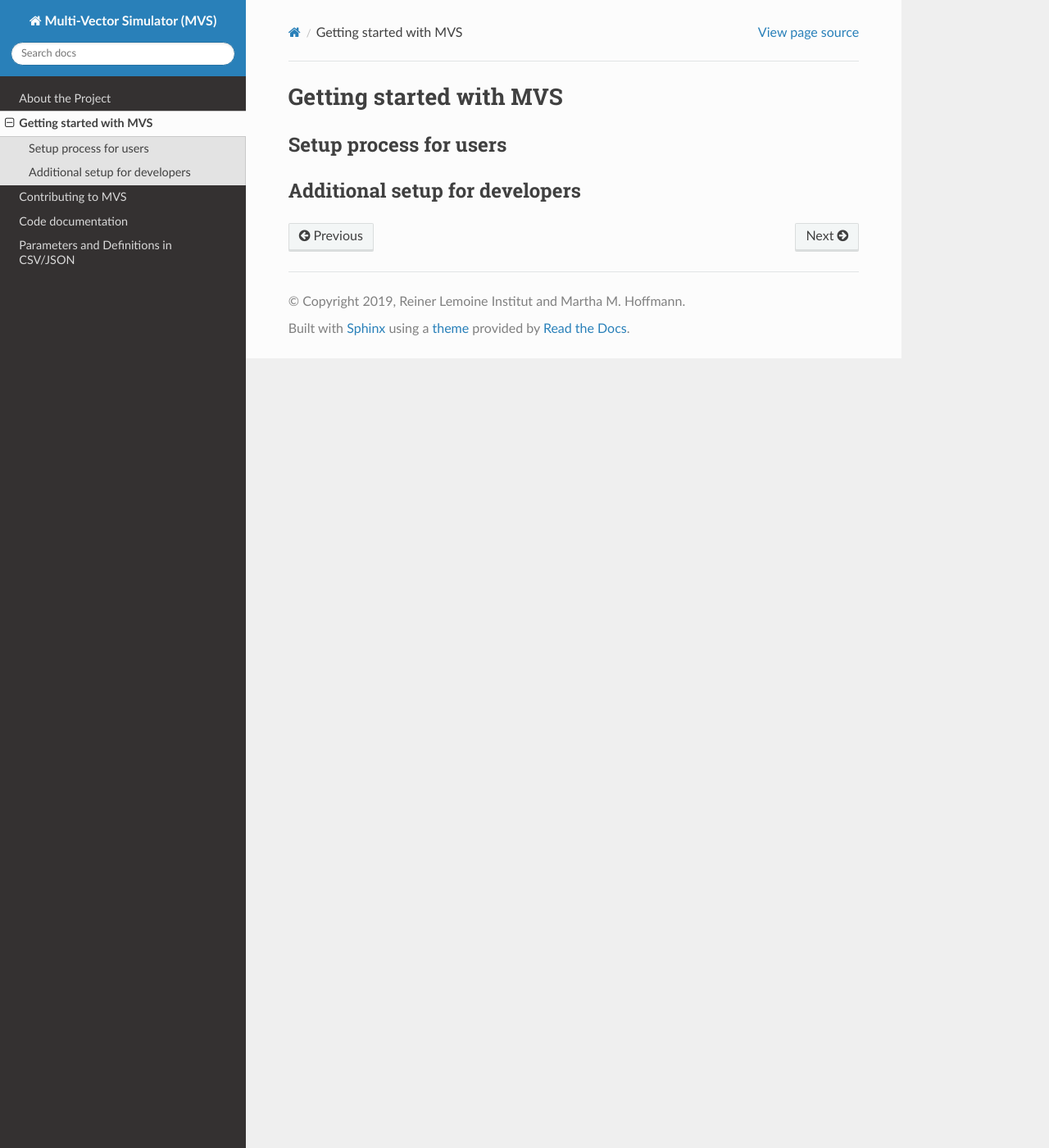
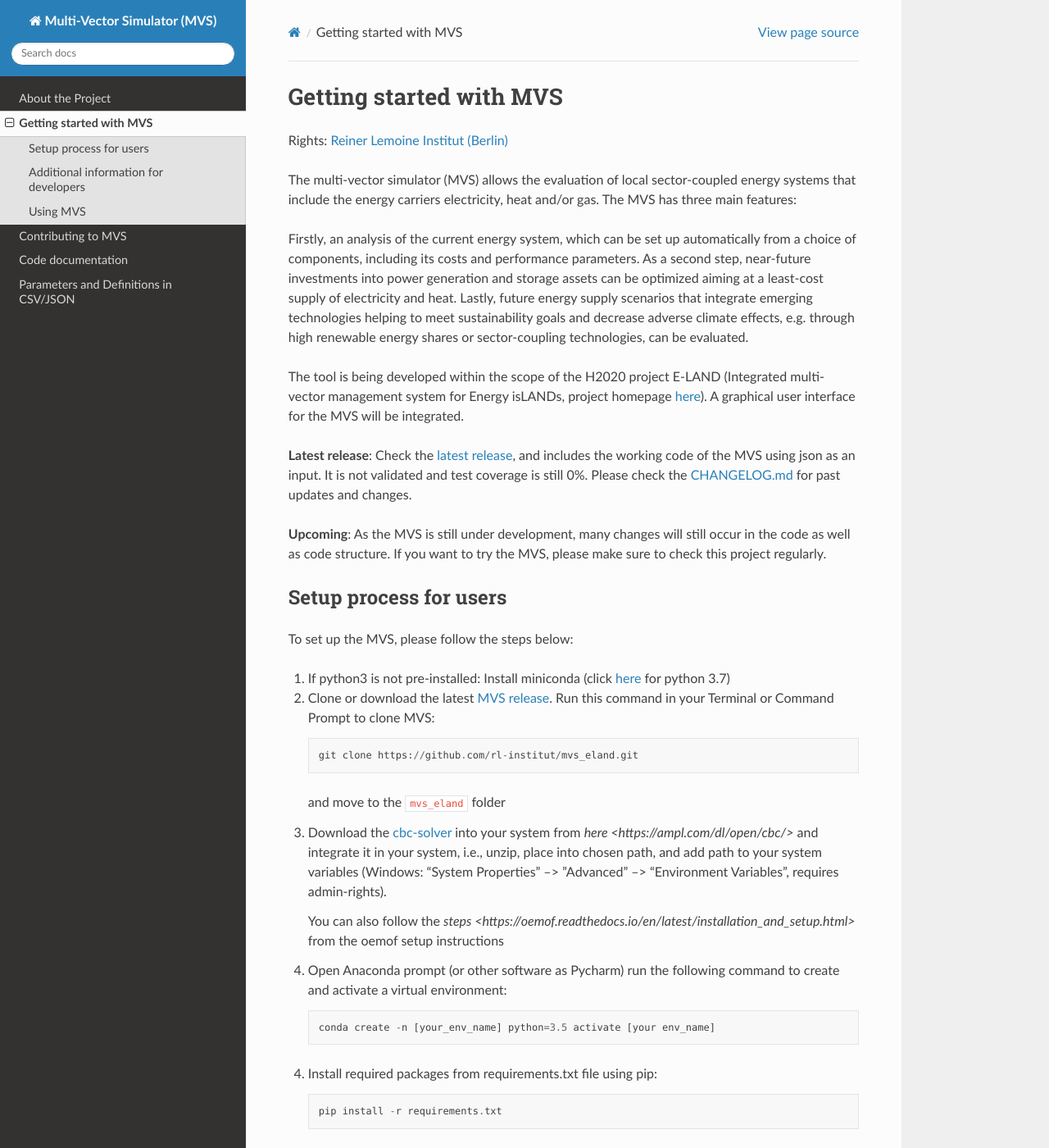
Before and after one commit to rl-institut/multi-vector-simulator, a Sphinx documentation site: the page built from docs/Installation.rst, in a window 1280 px wide and 1400 px high. Shown: the whole window at 82% size. Built offline with Sphinx 7.4.7 and the Read the Docs theme 2.0.0, drawn with Linux system fonts in a browser that asks for light colours; some of the changed text lies outside the part shown.

Commit message:
Add instructions for new users
Co-authored-by: Mahendranath R  <rkmahendranath@gmail.com>

```diff
--- a/docs/Installation.rst
+++ b/docs/Installation.rst
@@ -2,10 +2,88 @@
 Getting started with MVS
 ========================
 
+Rights: `Reiner Lemoine Institut (Berlin) <https://reiner-lemoine-institut.de/en/>`_
+
+The multi-vector simulator (MVS) allows the evaluation of local sector-coupled energy systems that include the energy carriers electricity, heat and/or gas. The MVS has three main features:
+
+Firstly, an analysis of the current energy system, which can be set up automatically from a choice of components, including its costs and performance parameters. As a second step, near-future investments into power generation and storage assets can be optimized aiming at a least-cost supply of electricity and heat. Lastly, future energy supply scenarios that integrate emerging technologies helping to meet sustainability goals and decrease adverse climate effects, e.g. through high renewable energy shares or sector-coupling technologies, can be evaluated.
+
+The tool is being developed within the scope of the H2020 project E-LAND (Integrated multi-vector management system for Energy isLANDs, project homepage `here <https://elandh2020.eu/>`_). A graphical user interface for the MVS will be integrated.
+
+**Latest release**: Check the `latest release <https://github.com/rl-institut/mvs_eland/releases/tag/v0.1.1>`_, and includes the working code of the MVS using json as an input. It is not validated and test coverage is still 0%. Please check the `CHANGELOG.md <https://github.com/rl-institut/mvs_eland/blob/master/CHANGELOG.md>`_ for past updates and changes.
+
+**Upcoming**: As the MVS is still under development, many changes will still occur in the code as well as code structure. If you want to try the MVS, please make sure to check this project regularly.
 
 Setup process for users
 ------------------------
 
+To set up the MVS, please follow the steps below:
 
-Additional setup for developers
+1. If python3 is not pre-installed: Install miniconda (click `here <https://docs.conda.io/en/latest/miniconda.html>`_ for python 3.7)
+
+2. Clone or download the latest `MVS release <https://github.com/rl-institut/mvs_eland/releases>`_. Run this command in your Terminal or Command Prompt to clone MVS::
+
+    git clone https://github.com/rl-institut/mvs_eland.git
+   and move to the ``mvs_eland`` folder
+
+3. Download the `cbc-solver <https://projects.coin-or.org/Cbc>`_ into your system from `here <https://ampl.com/dl/open/cbc/>` and integrate it in your system, i.e., unzip, place into chosen path, and add path to your system variables (Windows: “System Properties” --> ”Advanced” --> “Environment Variables”, requires admin-rights).
+
+   You can also follow the `steps <https://oemof.readthedocs.io/en/latest/installation_and_setup.html>` from the oemof setup instructions
+
+4. Open Anaconda prompt (or other software as Pycharm) run the following command to create and activate a virtual environment::
+
+    conda create -n [your_env_name] python=3.5 activate [your env_name]
+
+4. Install required packages from requirements.txt file using pip::
+
+    pip install -r requirements.txt
+
+5. Test if that the cbc solver is properly installed by typing::
+
+    oemof_installation_test
+   You should at least get a confirmation as below that the cbc solver is working::
+
+    *****************************
+    Solver installed with oemof:
+
+    cbc: working
+    glpk: not working
+    gurobi: not working
+    cplex: not working
+
+    *****************************
+    oemof successfully installed.
+    *****************************
+
+6. Install the mvs_eland package locally::
+
+    python setup.py install
+
+7. Test if the MVS is running by executing::
+
+    python mvs_tool.py
+
+8. You can also run all existing tests by executing::
+
+    pip install -r tests/test_requirements.txt
+
+    pytest
+
+
+
+Additional information for developers
 -------------------------------
+
+For advanced programmers: You can also use the dev version that includes the latest updates and changes, but which in turn might not be tested. You can find the CHANGELOG.md `here <https://github.com/rl-institut/mvs_eland/blob/dev/CHANGELOG.md>`_.
+
+If you want to contribute to this project, please read `CONTRIBUTING.md <https://github.com/rl-institut/mvs_eland/blob/dev/CONTRIBUTING.md>`.
+
+For less experienced github users we propose a workflow `here <https://github.com/rl-institut/mvs_eland/wiki/Examplary-Workflow>`.
+
+
+Using MVS
+---------
+
+To run the MVS with custom inputs, edit the json input file and run::
+
+    python mvs_tool.py -i path_input_file -o path_output_folder
```
